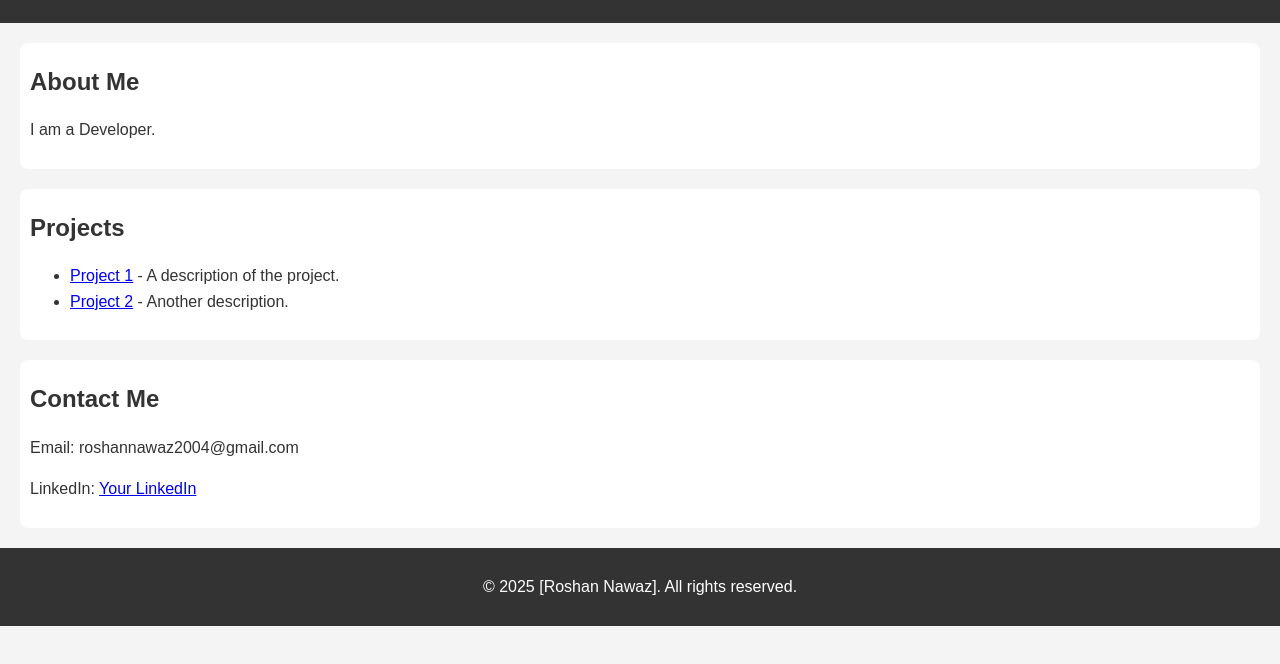
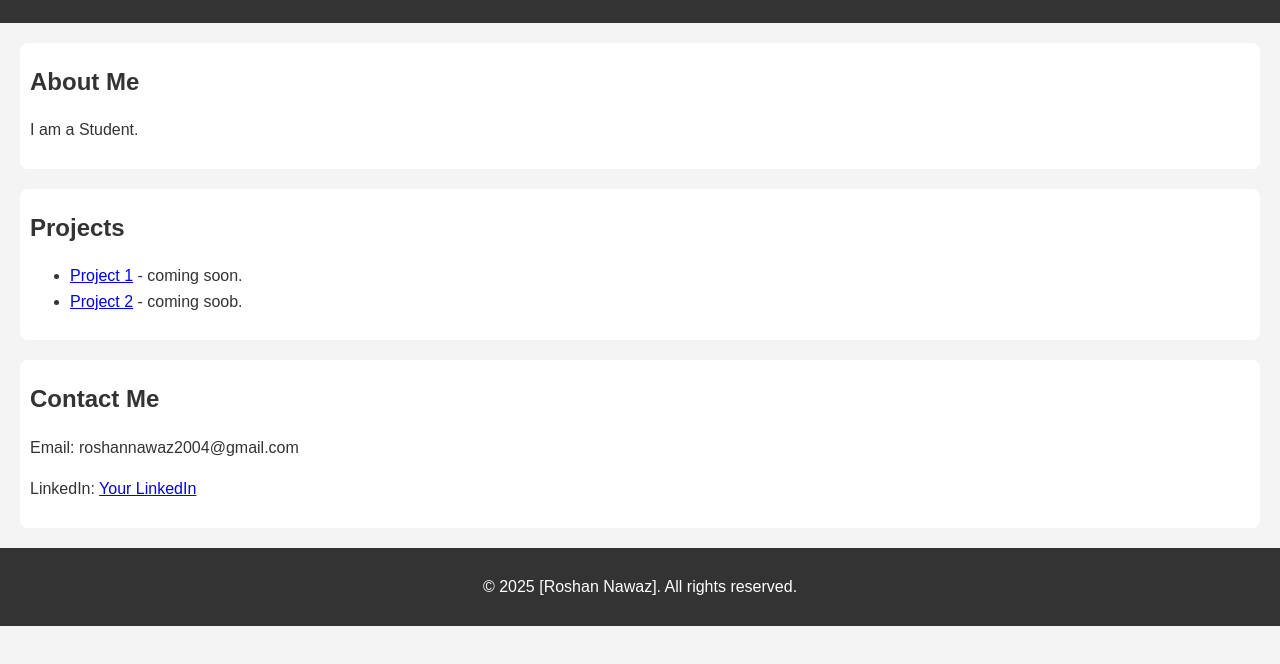
Before and after one commit to roshannawaz/roshan, a plain HTML site: page index.html in a window 1280 px wide. Shown: the part 116-780 px from the top of the page. Drawn offline with Linux system fonts and the light colour scheme.

Commit message:
Update index.html

```diff
--- a/index.html
+++ b/index.html
@@ -14,13 +14,13 @@
     <main>
         <section id="about">
             <h2>About Me</h2>
-            <p>I am a Developer.</p>
+            <p>I am a Student.</p>
         </section>
         <section id="projects">
             <h2>Projects</h2>
             <ul>
-                <li><a href="https://github.com/your-project">Project 1</a> - A description of the project.</li>
-                <li><a href="https://github.com/your-project">Project 2</a> - Another description.</li>
+                <li><a href="https://github.com/your-project">Project 1</a> - coming soon.</li>
+                <li><a href="https://github.com/your-project">Project 2</a> - coming soob.</li>
             </ul>
         </section>
         <section id="contact">
```
